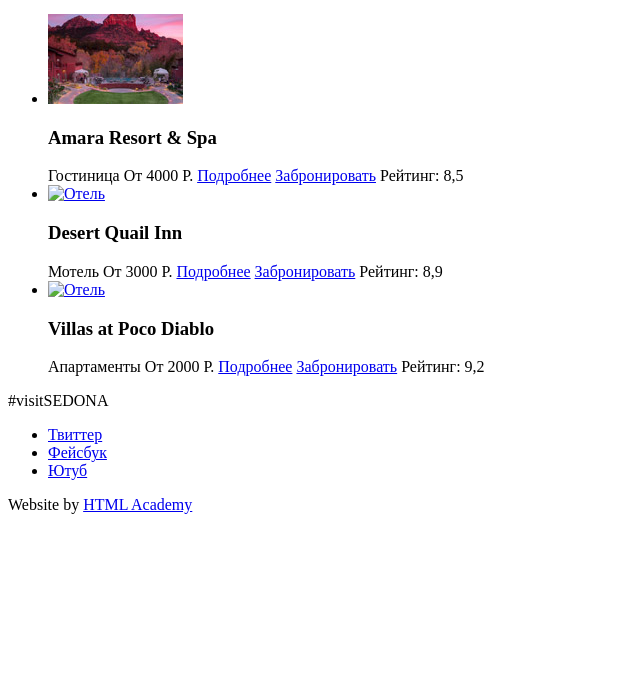
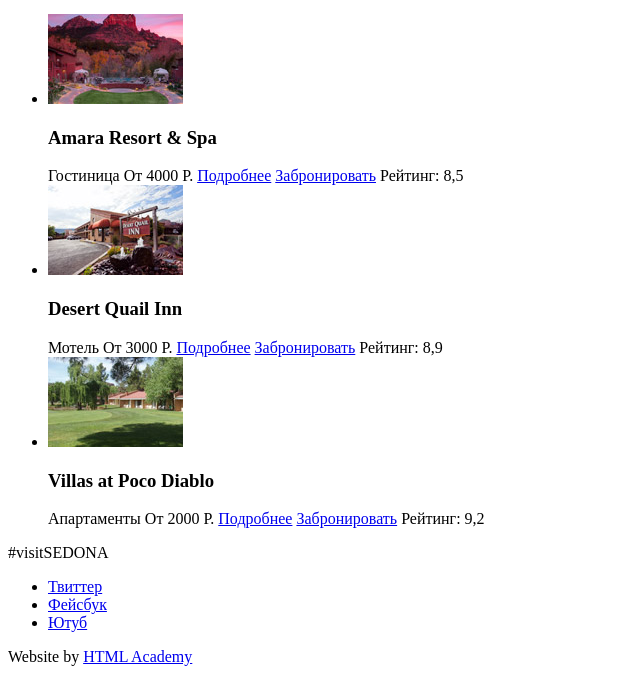
Before and after one commit to djimbik/789383-sedona-24, a plain HTML site: page inner.html in a window 1280 px wide. Shown: the part 173-855 px from the top of the page, without its empty margins (0-640 px from the left). Before the commit the page ends 800 px from the top, so only its background shows below. Drawn offline with Linux system fonts and the light colour scheme.

Commit message:
изменил html с новыми названиями картинок

```diff
--- a/inner.html
+++ b/inner.html
@@ -47,7 +47,7 @@
             </li>
             <li class="catalog__item">
               <a class="catalog__image" href="#">
-                <img src="img/hotel2.jpg" width="135" height="90" alt="Отель">
+                <img src="img/hotel2-motel.jpg" width="135" height="90" alt="Отель">
               </a>
               <div class="catalog__item-wrapper">
                 <h3 class="catalog__name">Desert Quail Inn</h3>
@@ -60,7 +60,7 @@
             </li>
             <li class="catalog__item">
               <a class="catalog__image" href="#">
-                <img src="img/hotel3.jpg" width="135" height="90" alt="Отель">
+                <img src="img/hotel3-apartment.jpg" width="135" height="90" alt="Отель">
               </a>
               <div class="catalog__item-wrapper">
                 <h3 class="catalog__name">Villas at Poco Diablo</h3>
```
